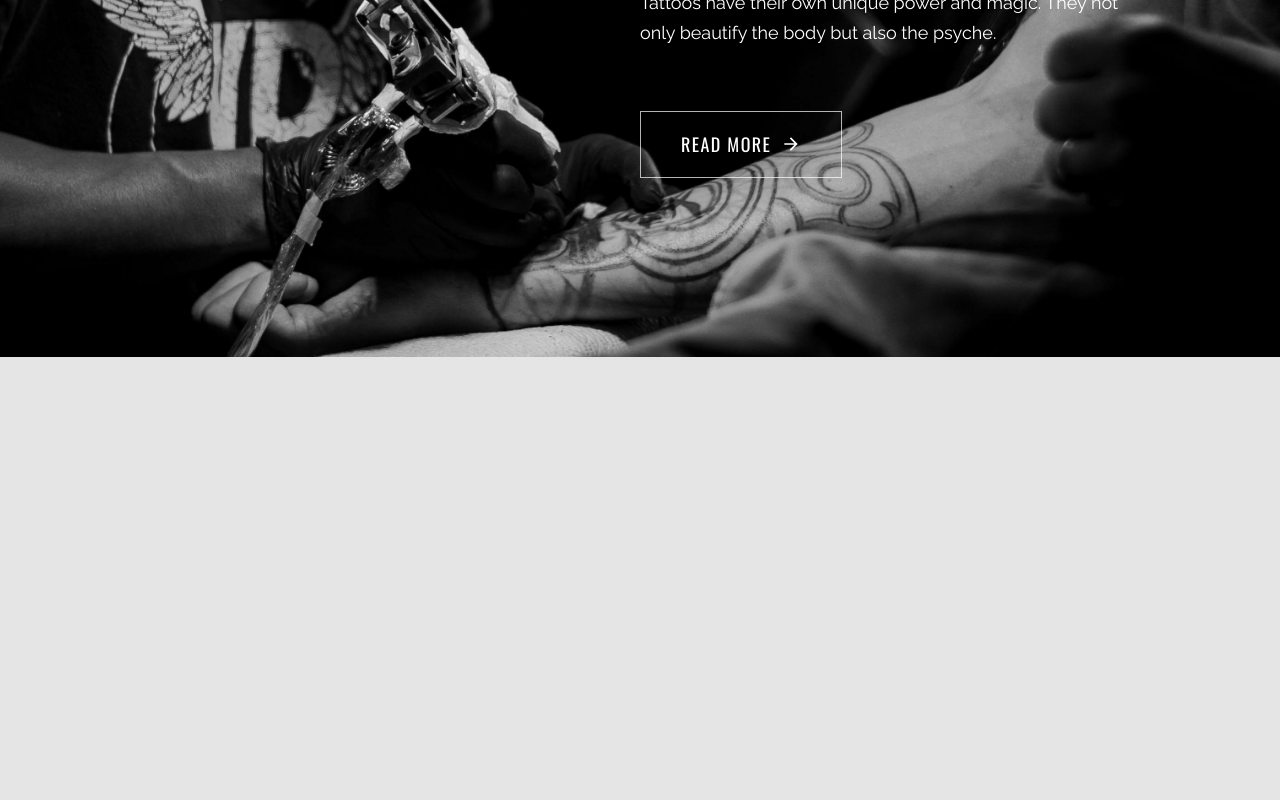
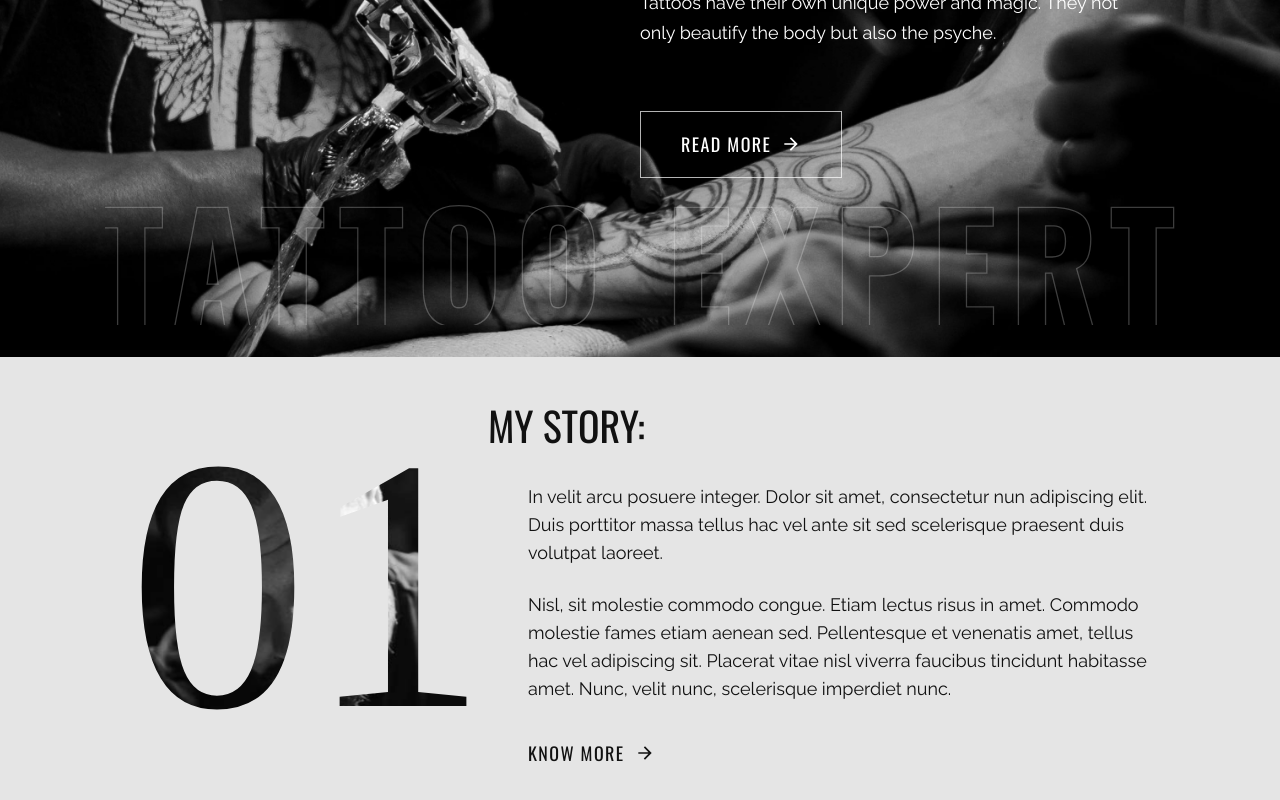
Before and after one commit to JacekLiman/tattoo-website, a React (Vite) app: page / in a window 1280 px wide. Shown: the part 542-1342 px from the top of the page. Built offline with nearby package versions, Linux system fonts and the light colour scheme; a web font is replaced by a local one.

Commit message:
add About component

```diff
--- a/src/App.tsx
+++ b/src/App.tsx
@@ -1,3 +1,4 @@
+import About from "./components/About";
 import Header from "./components/Header";
 import Hero from "./components/Hero";
 
@@ -6,7 +7,8 @@ function App() {
     <div className="max-w-[1920px] mx-auto overflow-hidden">
       <Header />
       <Hero />
-      <div className="h-[1000px]"></div>
+      <About />
+
     </div>
   );
 }
--- /dev/null
+++ b/src/components/About.tsx
@@ -0,0 +1,28 @@
+import { aboutData } from "../data";
+
+const About = () => {
+  const { title, subtitle1, subtitle2, btnText, btnIcon } = aboutData;
+  return (
+    <section className="py-12">
+      <div className="container mx-auto">
+        <div className="flex flex-col lg:flex-row">
+          <div className="text-[360px] xl:text-[720px] leading-none font-tertiary bg-about bg-no-repeat bg-right bg-cover bg-clip-text text-transparent flex justify-center">
+            01
+          </div>
+          <div>
+            <h2 className="h2">{title}</h2>
+            <div className="ml-10">
+              <p className="mb-6">{subtitle1}</p>
+              <p className="mb-9">{subtitle2}</p>
+              <button className="btn btn-lg btn-link">
+                {btnText} <div className="text-xl">{btnIcon}</div>
+              </button>
+            </div>
+          </div>
+        </div>
+      </div>
+    </section>
+  );
+};
+
+export default About;
--- a/src/components/Header.tsx
+++ b/src/components/Header.tsx
@@ -1,4 +1,4 @@
-import React, { useState, useEffect } from "react";
+import { useState, useEffect } from "react";
 
 import { headerData } from "../data";
 
@@ -18,7 +18,7 @@ const Header = () => {
 
   const { logo } = headerData;
   return (
-    <header className="fixed left-0 top-0 w-screen z-50 duration-300 shadow-2xl">
+    <header className={` ${ isActive  ? "shadow-xl":"shadow-none"  } fixed left-0 top-0 w-screen z-50 duration-300`}>
       <div className={`max-w-[1920px] mx-auto bg-[#E5E5E5]`}>
         <div className="container mx-auto py-3">
           <div className="flex justify-between items-center">
--- a/src/components/Hero.tsx
+++ b/src/components/Hero.tsx
@@ -1,4 +1,5 @@
 import { heroData } from "../data";
+import ImgText from "../assets/img/hero/outline-text.svg";
 
 const Hero = () => {
   const { title, subtitle, btnText, btnIcon } = heroData;
@@ -25,6 +26,12 @@ const Hero = () => {
           </div>
         </div>
       </div>
+
+      <img
+        className="hidden md:block absolute max-h-[120px] left-1/2 -translate-x-1/2 bottom-8"
+        src={ImgText}
+        alt=""
+      />
     </section>
   );
 };
```
